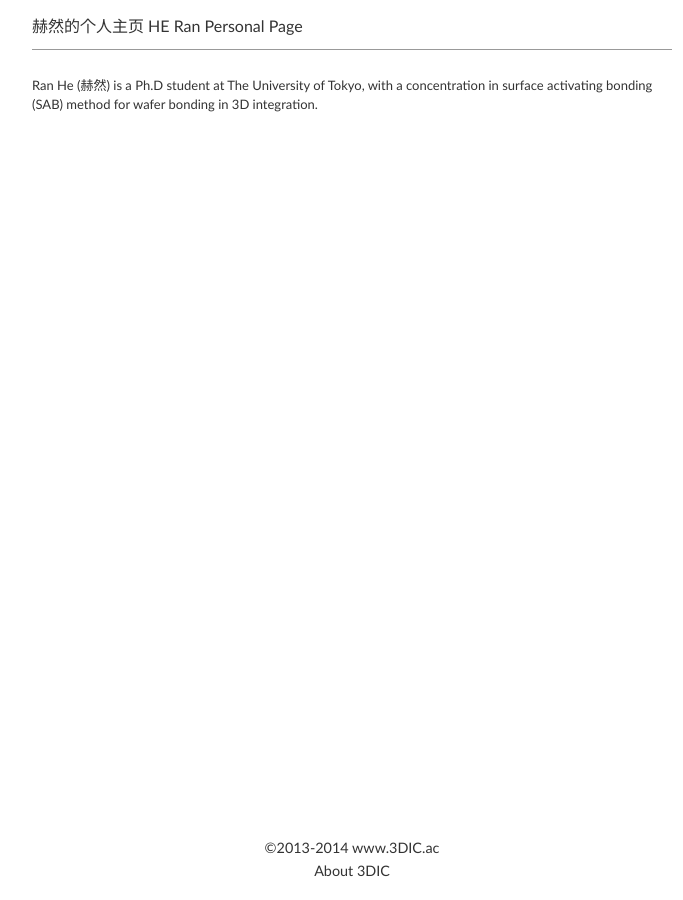
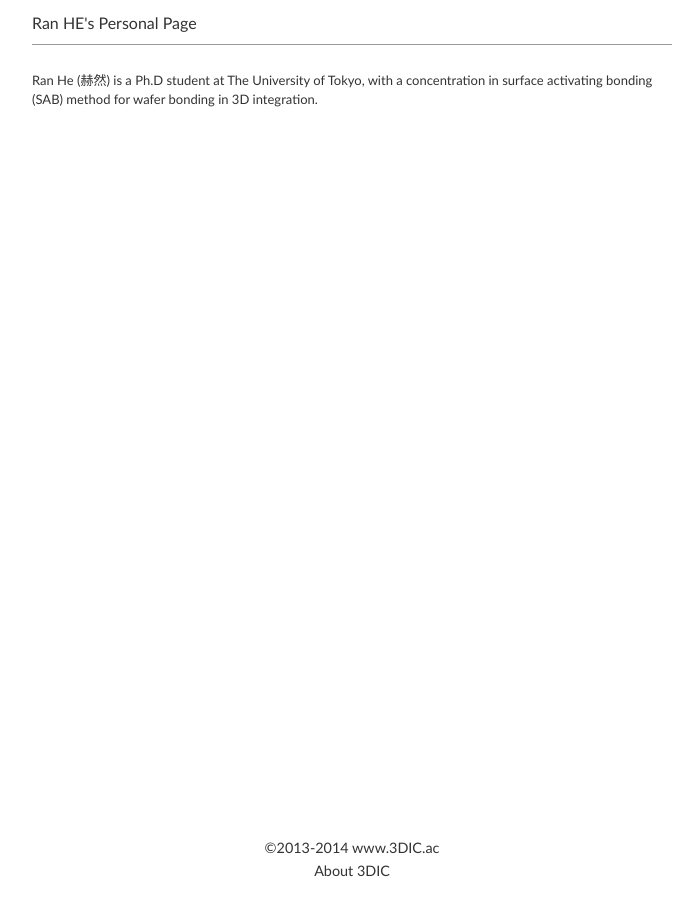
Before and after one commit to 3DIC/3dic.github.io, a Jekyll site: the page built from heran.md, in a window 1280 px wide. Shown: the whole page, without its empty margins (288-971 px from the left). Built offline with Jekyll 4.4.1, drawn with Linux system fonts in a browser that asks for light colours; nearby versions of some CDN libraries; some web fonts are replaced; comment, search, counter and statistics services are not loaded.

Commit message:
Update heran.html

```diff
--- a/_layouts/heran.html
+++ b/_layouts/heran.html
@@ -3,7 +3,7 @@ layout: base
 body_id: interior-page
 ---
 <div id="header">
-赫然的个人主页 HE Ran Personal Page
+Ran HE's Personal Page
   <div style="clear:both"></div>
   <div id="search">
     <form action="http://www.google.com/cse" id="cse-search-box" style="display:none;">
```
